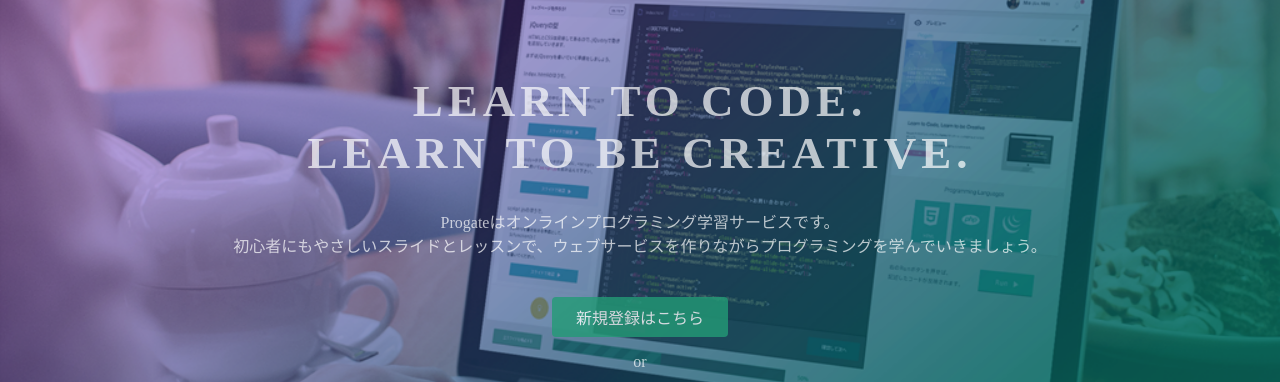
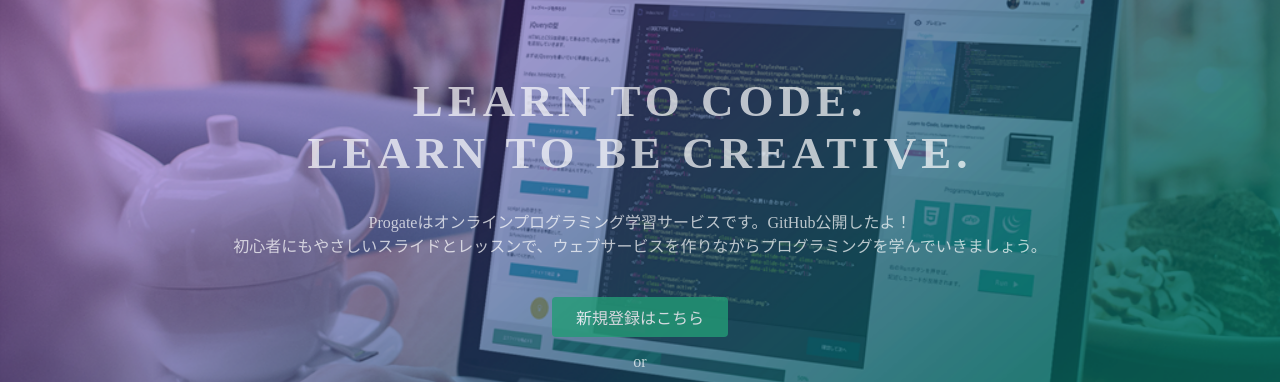
Before and after one commit to ofujicco/doc, a plain HTML site: page index.html in a window 1280 px wide. Shown: the part 135-517 px from the top of the page. Drawn offline with Linux system fonts and the light colour scheme.

Commit message:
Update index.html

```diff
--- a/index.html
+++ b/index.html
@@ -24,7 +24,7 @@
   <div class="top-wrapper">
     <div class="container">
       <h1>LEARN TO CODE.<br>LEARN TO BE CREATIVE.</h1>
-      <p>Progateはオンラインプログラミング学習サービスです。<br>初心者にもやさしいスライドとレッスンで、ウェブサービスを作りながらプログラミングを学んでいきましょう。</p>
+      <p>Progateはオンラインプログラミング学習サービスです。GitHub公開したよ！<br>初心者にもやさしいスライドとレッスンで、ウェブサービスを作りながらプログラミングを学んでいきましょう。</p>
       <div class="btn-wrapper">
         <a href="#" class="btn signup">新規登録はこちら</a>
         <p>or</p>
```
